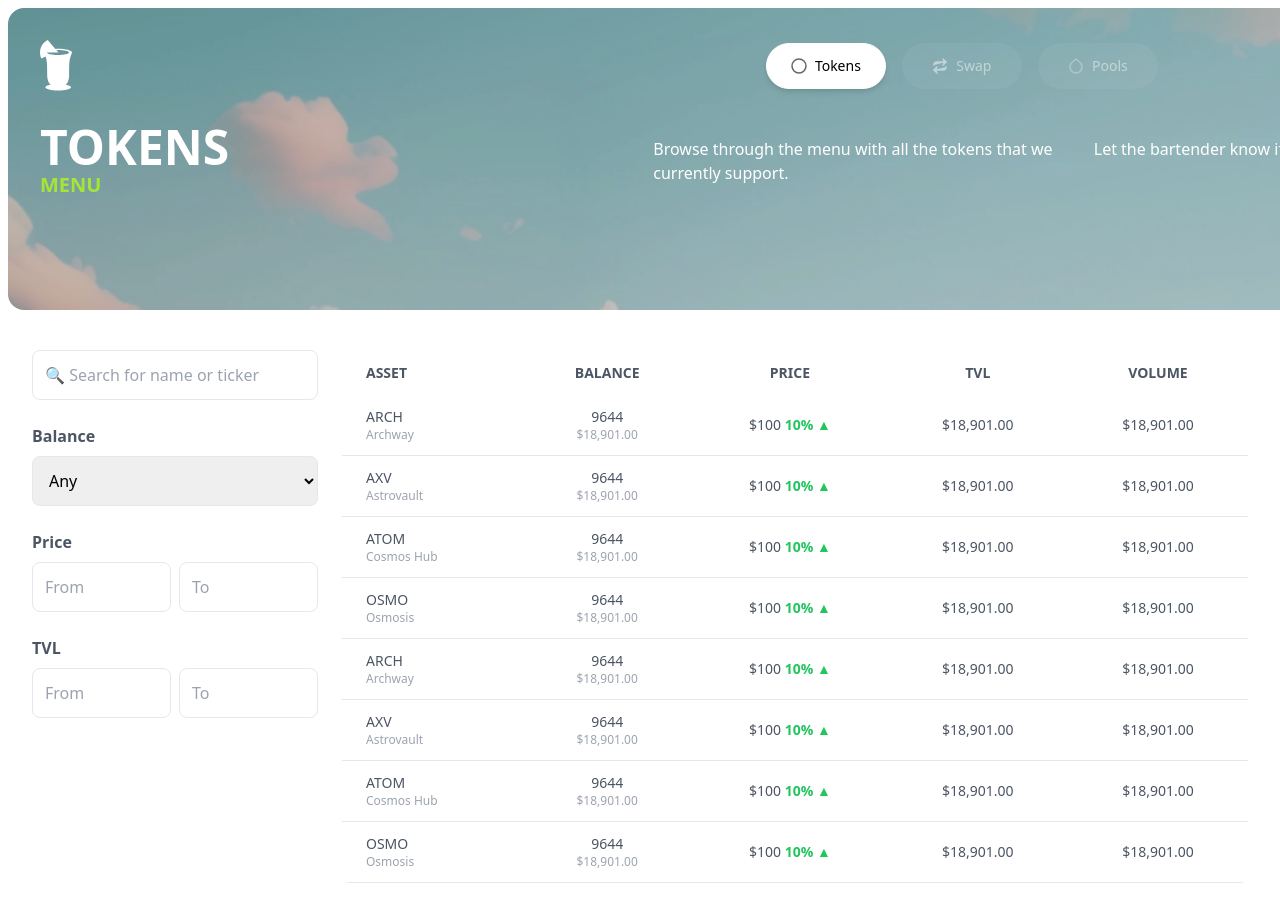
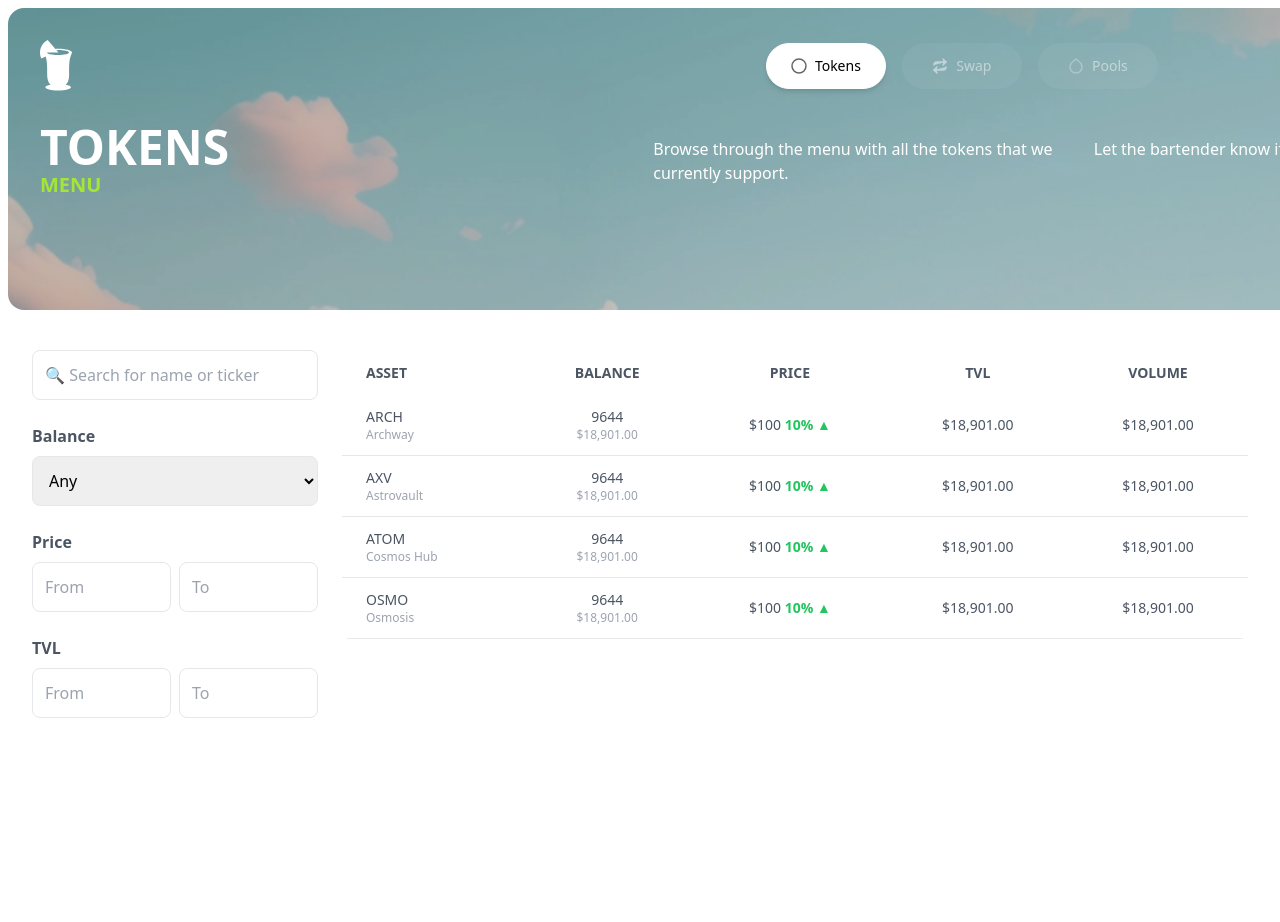
Before and after one commit to naftalimurgor/pinacolada, a Next.js app: page /token in a window 1280 px wide. Shown: the top 922 px of the page. After the commit the page ends 800 px from the top, so only its background shows below. Built offline with nearby package versions, Linux system fonts and the light colour scheme.

Commit message:
added an easier way to toggle between the headers

```diff
--- a/app/src/TokenInterface.tsx
+++ b/app/src/TokenInterface.tsx
@@ -1,28 +1,46 @@
-'use client';
+"use client";
 
-import React, { useState } from 'react';
-
-import HeaderContent from './component/HeaderContent';
+import React, { useState, useEffect } from "react";
+import HeaderContent from "./component/HeaderContent";
+import HeaderSmall from "./component/HeaderSmall";
 
 const TokenInterface: React.FC = () => {
-  const [searchQuery, setSearchQuery] = useState('');
+  const [searchQuery, setSearchQuery] = useState("");
+  const [showSmallHeader, setShowSmallHeader] = useState(false);
+  useEffect(() => {
+    const handleScroll = () => {
+      if (window.scrollY > 100) {
+        setShowSmallHeader(true);
+      } else {
+        setShowSmallHeader(false);
+      }
+    };
+
+    window.addEventListener("scroll", handleScroll);
+
+    return () => {
+      window.removeEventListener("scroll", handleScroll);
+    };
+  }, []);
 
   return (
     <div className="min-h-screen bg-white">
-      {/* Header section */}
+      {showSmallHeader ? (
+        <HeaderSmall />
+      ) : (
         <div
           className="relative p-8 rounded-t-3xl"
           style={{
-          width: '2050px',
-          height: '302px',
-          top: '8px',
-          left: '8px',
-          gap: '14px',
-          borderRadius: '16px',
-          backgroundImage: 'url(/sky.png)',
-          backgroundSize: 'cover',
-          backgroundPosition: 'center',
-          backgroundRepeat: 'no-repeat',
+            width: "2050px",
+            height: "302px",
+            top: "8px",
+            left: "8px",
+            gap: "14px",
+            borderRadius: "16px",
+            backgroundImage: "url(/sky.png)",
+            backgroundSize: "cover",
+            backgroundPosition: "center",
+            backgroundRepeat: "no-repeat",
           }}
         >
           <HeaderContent />
@@ -36,7 +54,7 @@ const TokenInterface: React.FC = () => {
             </div>
 
             {/* Description Section */}
-          <div className="max-w-3xl mx-auto flex justify-between" style={{ marginLeft: '424px' }}>
+            <div className="max-w-3xl mx-auto flex justify-between" style={{ marginLeft: "424px" }}>
               {/* Left-aligned sentence */}
               <div className="text-left">
                 <p className="text-base">
@@ -53,6 +71,8 @@ const TokenInterface: React.FC = () => {
             </div>
           </div>
         </div>
+      )}
+
       {/* Content section */}
       <div className="px-8 py-12">
         <div className="grid grid-cols-4 gap-6">
@@ -85,9 +105,9 @@ const TokenInterface: React.FC = () => {
                   placeholder="From"
                   className="w-1/2 p-3 border border-gray-200 rounded-lg focus:ring-2 focus:ring-blue-500 focus:outline-none"
                   style={{
-                    appearance: 'textfield',
-                    WebkitAppearance: 'none',
-                    MozAppearance: 'textfield',
+                    appearance: "textfield",
+                    WebkitAppearance: "none",
+                    MozAppearance: "textfield",
                   }}
                 />
                 <input
@@ -95,9 +115,9 @@ const TokenInterface: React.FC = () => {
                   placeholder="To"
                   className="w-1/2 p-3 border border-gray-200 rounded-lg focus:ring-2 focus:ring-blue-500 focus:outline-none"
                   style={{
-                    appearance: 'textfield',
-                    WebkitAppearance: 'none',
-                    MozAppearance: 'textfield',
+                    appearance: "textfield",
+                    WebkitAppearance: "none",
+                    MozAppearance: "textfield",
                   }}
                 />
               </div>
@@ -111,9 +131,9 @@ const TokenInterface: React.FC = () => {
                   placeholder="From"
                   className="w-1/2 p-3 border border-gray-200 rounded-lg focus:ring-2 focus:ring-blue-500 focus:outline-none"
                   style={{
-                    appearance: 'textfield',
-                    WebkitAppearance: 'none',
-                    MozAppearance: 'textfield',
+                    appearance: "textfield",
+                    WebkitAppearance: "none",
+                    MozAppearance: "textfield",
                   }}
                 />
                 <input
@@ -121,18 +141,17 @@ const TokenInterface: React.FC = () => {
                   placeholder="To"
                   className="w-1/2 p-3 border border-gray-200 rounded-lg focus:ring-2 focus:ring-blue-500 focus:outline-none"
                   style={{
-                    appearance: 'textfield',
-                    WebkitAppearance: 'none',
-                    MozAppearance: 'textfield',
+                    appearance: "textfield",
+                    WebkitAppearance: "none",
+                    MozAppearance: "textfield",
                   }}
                 />
               </div>
             </div>
           </div>
 
-
           <div className="col-span-3">
-            <table className="min-w-full bg-white  rounded-lg overflow-hidden">
+            <table className="min-w-full bg-white rounded-lg overflow-hidden">
               <thead className="text-gray-600 uppercase text-sm font-bold leading-normal">
                 <tr>
                   <th className="py-3 px-6 text-left">Asset</th>
@@ -144,25 +163,58 @@ const TokenInterface: React.FC = () => {
               </thead>
               <tbody className="text-gray-600 text-sm">
                 {[
-                  { asset: 'ARCH', balance: '9644', price: '$100', percentage: '10%', tvl: '$18,901.00', volume: '$18,901.00', },
-                  { asset: 'AXV', balance: '9644', price: '$100', percentage: '10%', tvl: '$18,901.00', volume: '$18,901.00', },
-                  { asset: 'ATOM', balance: '9644', price: '$100', percentage: '10%', tvl: '$18,901.00', volume: '$18,901.00', },
-                  { asset: 'OSMO', balance: '9644', price: '$100', percentage: '10%', tvl: '$18,901.00', volume: '$18,901.00', },
-                  { asset: 'ARCH', balance: '9644', price: '$100', percentage: '10%', tvl: '$18,901.00', volume: '$18,901.00', },
-                  { asset: 'AXV', balance: '9644', price: '$100', percentage: '10%', tvl: '$18,901.00', volume: '$18,901.00', },
-                  { asset: 'ATOM', balance: '9644', price: '$100', percentage: '10%', tvl: '$18,901.00', volume: '$18,901.00', },
-                  { asset: 'OSMO', balance: '9644', price: '$100', percentage: '10%', tvl: '$18,901.00', volume: '$18,901.00', },
-                  // Add more tokens as necessary
+                  {
+                    asset: "ARCH",
+                    balance: "9644",
+                    price: "$100",
+                    percentage: "10%",
+                    tvl: "$18,901.00",
+                    volume: "$18,901.00",
+                  },
+                  {
+                    asset: "AXV",
+                    balance: "9644",
+                    price: "$100",
+                    percentage: "10%",
+                    tvl: "$18,901.00",
+                    volume: "$18,901.00",
+                  },
+                  {
+                    asset: "ATOM",
+                    balance: "9644",
+                    price: "$100",
+                    percentage: "10%",
+                    tvl: "$18,901.00",
+                    volume: "$18,901.00",
+                  },
+                  {
+                    asset: "OSMO",
+                    balance: "9644",
+                    price: "$100",
+                    percentage: "10%",
+                    tvl: "$18,901.00",
+                    volume: "$18,901.00",
+                  },
                 ].map((token, index) => (
                   <tr key={index} className="border-b border-gray-200 hover:bg-gray-50">
                     <td className="py-3 px-6 text-left flex items-center space-x-2">
-                      {/* <img src={token.icon} alt={token.asset} className="w-6 h-6" /> */}
                       <span>
                         <div>{token.asset}</div>
-                        <div className="text-gray-400 text-xs">{token.asset === 'ARCH' ? 'Archway' : token.asset === 'AXV' ? 'Astrovault' : token.asset === 'ATOM' ? 'Cosmos Hub' : 'Osmosis'}</div>
+                        <div className="text-gray-400 text-xs">
+                          {token.asset === "ARCH"
+                            ? "Archway"
+                            : token.asset === "AXV"
+                              ? "Astrovault"
+                              : token.asset === "ATOM"
+                                ? "Cosmos Hub"
+                                : "Osmosis"}
+                        </div>
                       </span>
                     </td>
-                    <td className="py-3 px-6 text-center">{token.balance}<div className="text-gray-400 text-xs">{token.tvl}</div></td>
+                    <td className="py-3 px-6 text-center">
+                      {token.balance}
+                      <div className="text-gray-400 text-xs">{token.tvl}</div>
+                    </td>
                     <td className="py-3 px-6 text-center">
                       {token.price} <span className="text-green-500 font-semibold"> {token.percentage} ▲</span>
                     </td>
@@ -173,7 +225,6 @@ const TokenInterface: React.FC = () => {
               </tbody>
             </table>
           </div>
-
         </div>
       </div>
     </div>
```
Lines whose indentation alone changed are shown as unchanged.
